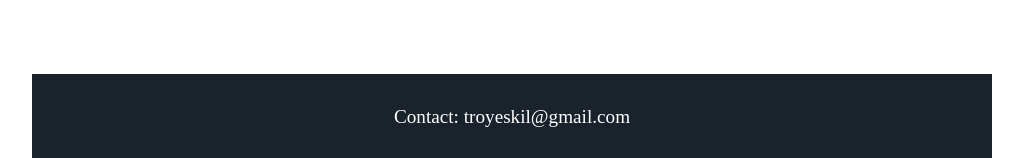
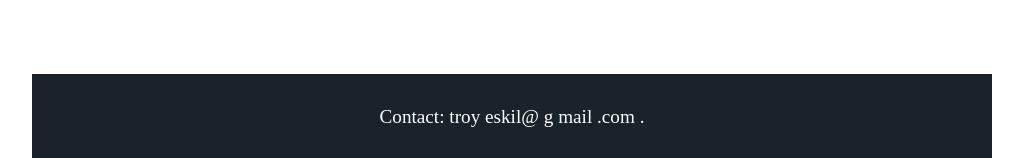
Before and after one commit to eskilsot/eskilsot.github.io, a Jekyll site: the page built from index.html, in a window 1280 px wide and 900 px high, scrolled down 10099 px. Shown: the part 739-897 px from the top of the window, without its empty margins (128-1151 px from the left). Built offline with Jekyll 4.4.1, drawn with Linux system fonts in a browser that asks for light colours; some web fonts are replaced.

Commit message:
Removed email address

```diff
--- a/_config.yml
+++ b/_config.yml
@@ -12,7 +12,7 @@
 username: Troy Eskilson
 user_description: I am a recent Electrical Engineering graduate from the University of Manitoba. I am interested in the areas of Power Electronics and Controls, and will pursuing a Masters degree starting in September 2020. I have been highly involved with the UMSAE Formula Electric, a team that designs and builds an electric formula-style racecar, and competes againsts other teams from across North America (link to the <a href="https://www.umsae.com/">UMSAE website </a>. Currently, I am the eTrain system lead.
 user_title: Electrical Engineer
-email: troyeskil@gmail.com
+#email: troyeskil@gmail.com
 linkedin: https://www.linkedin.com/in/troy-eskilson-3ba1b111b/
 # twitter_username: lorem_ipsum
 # github_username:  lorem_ipsum
--- a/_includes/footer.html
+++ b/_includes/footer.html
@@ -1,4 +1,22 @@
 <footer class="footer">
-    <!-- <p>&copy; {{ site.username }}</p> -->
-    <p>Contact: <a href="mailto:{{site.email}}"> {{site.email}}</p>
+   <!-- <p>Contact: <a href="mailto:{{site.email}}"> {{site.email}}</p>-->
+	<p>Contact:
+	<!--
+	-->
+	troy
+	<!--
+	-->
+	eskil@
+	<!--
+	-->
+	g
+	<!--
+	-->
+	mail
+	<!--
+	-->
+	.com
+	<!--
+	-->
+	.</p>
 </footer>
--- a/_includes/header.html
+++ b/_includes/header.html
@@ -5,7 +5,8 @@
         <span class="site-description">{{ site.user_title }}</span>
       </h1>
       <div class="header-icons">
-        <a aria-label="Send email" href="mailto:{{site.email}}"><i class="icon fa fa-envelope"></i></a>
+        <!--<a aria-label="Send email" href="mailto:{{site.email}}"><i class="icon fa fa-envelope"></i></a>
+		-->
 		<a aria-label="My LinkedIn" target="_blank" href="{{site.linkedin}}"><i class="icon fa fa-linkedin-square" aria-hidden="true"></i></a>
       </div>
 	  <h2> </h2>
```
Also changed, not shown: 1 other file.
